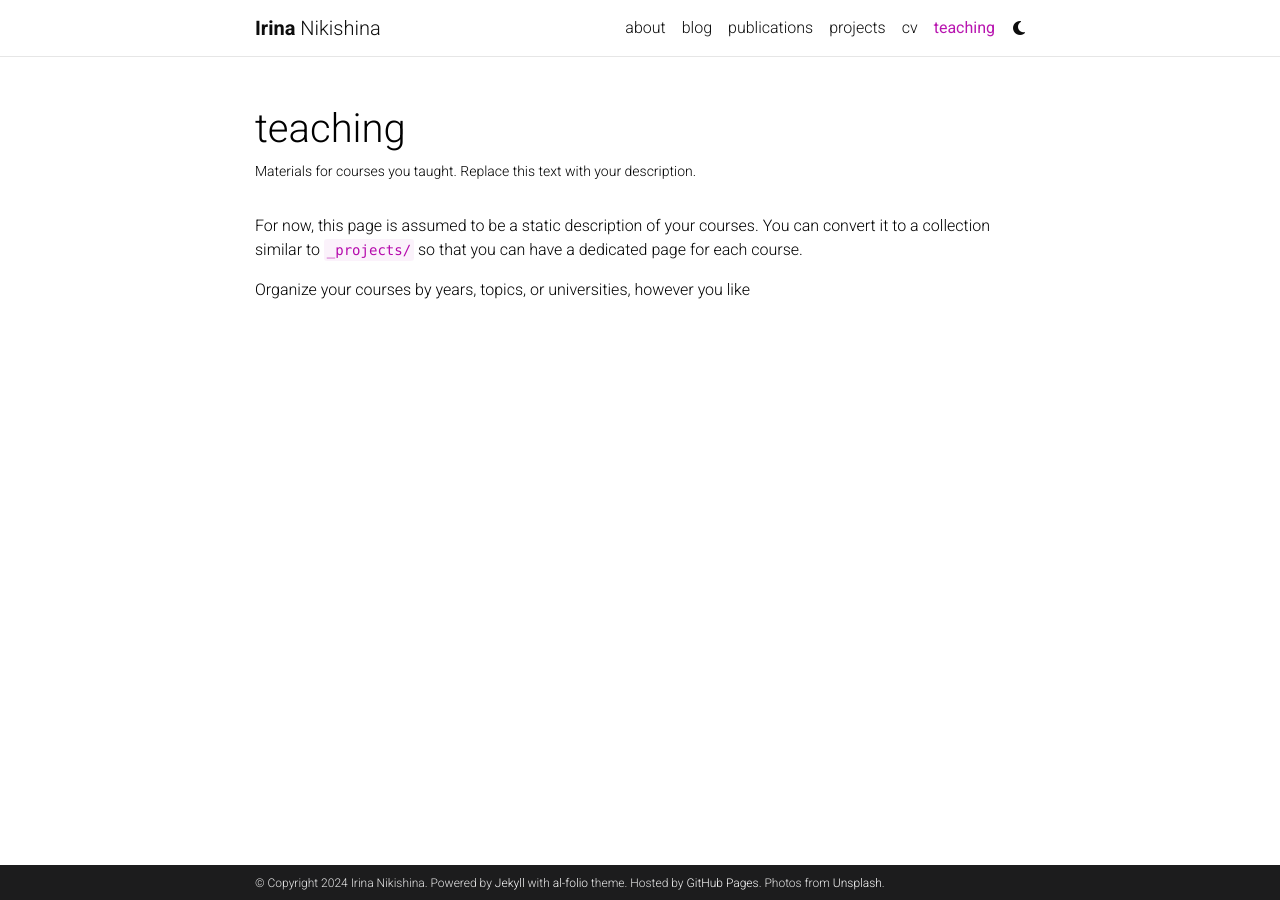
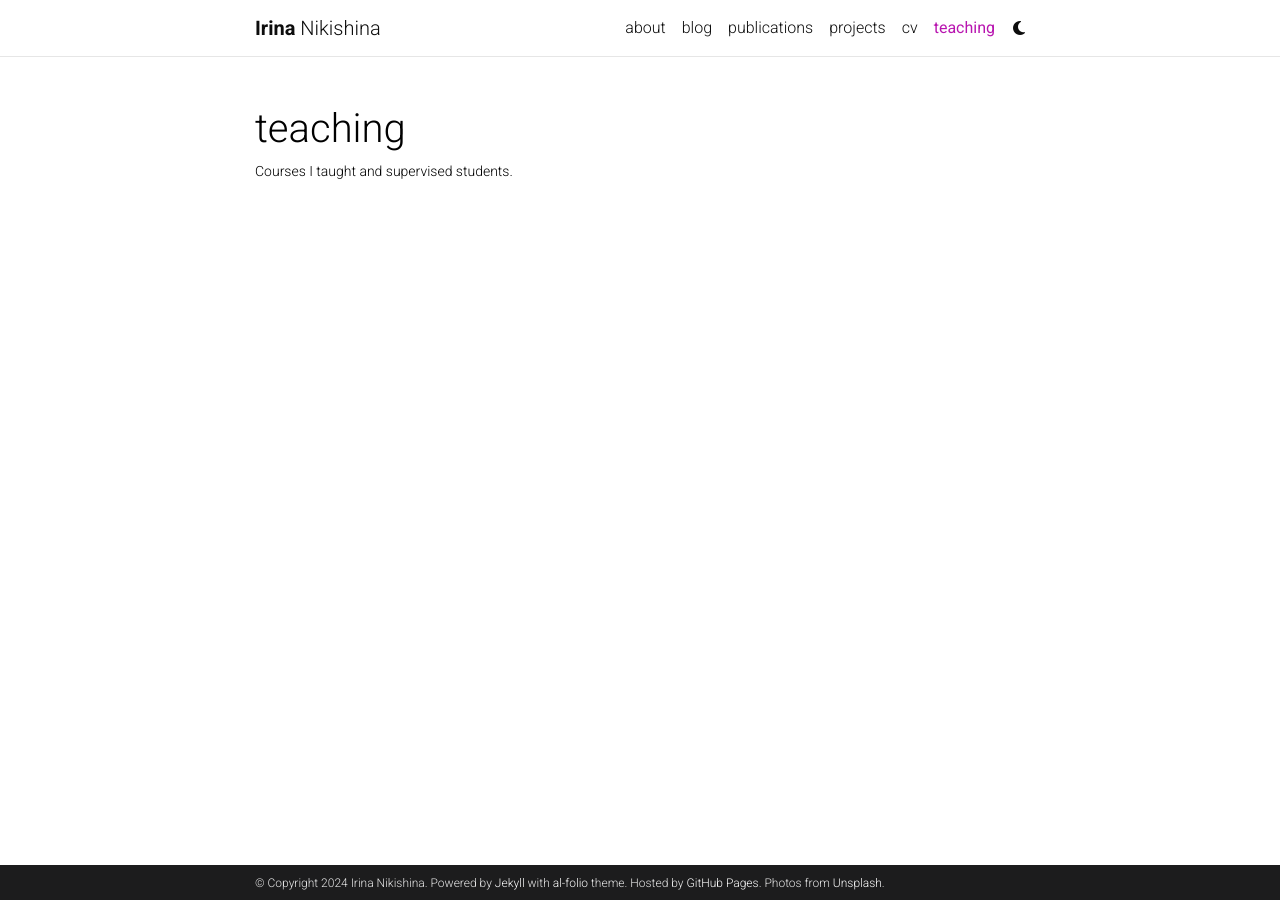
Before and after one commit to lilaspourpre/lilaspourpre.github.io, a Jekyll site: the page built from _pages/teaching.md, in a window 1280 px wide. Built offline with Jekyll 4.4.1, drawn with Linux system fonts in a browser that asks for light colours; comment, search, counter and statistics services are not loaded; a style sheet for code colours, icons or effects is not loaded.

Commit message:
Update teaching.md

```diff
--- a/_pages/teaching.md
+++ b/_pages/teaching.md
@@ -2,11 +2,7 @@
 layout: page
 permalink: /teaching/
 title: teaching
-description: Materials for courses you taught. Replace this text with your description.
+description: Courses I taught and supervised students.
 nav: true
 nav_order: 5
 ---
-
-For now, this page is assumed to be a static description of your courses. You can convert it to a collection similar to `_projects/` so that you can have a dedicated page for each course.
-
-Organize your courses by years, topics, or universities, however you like
```
